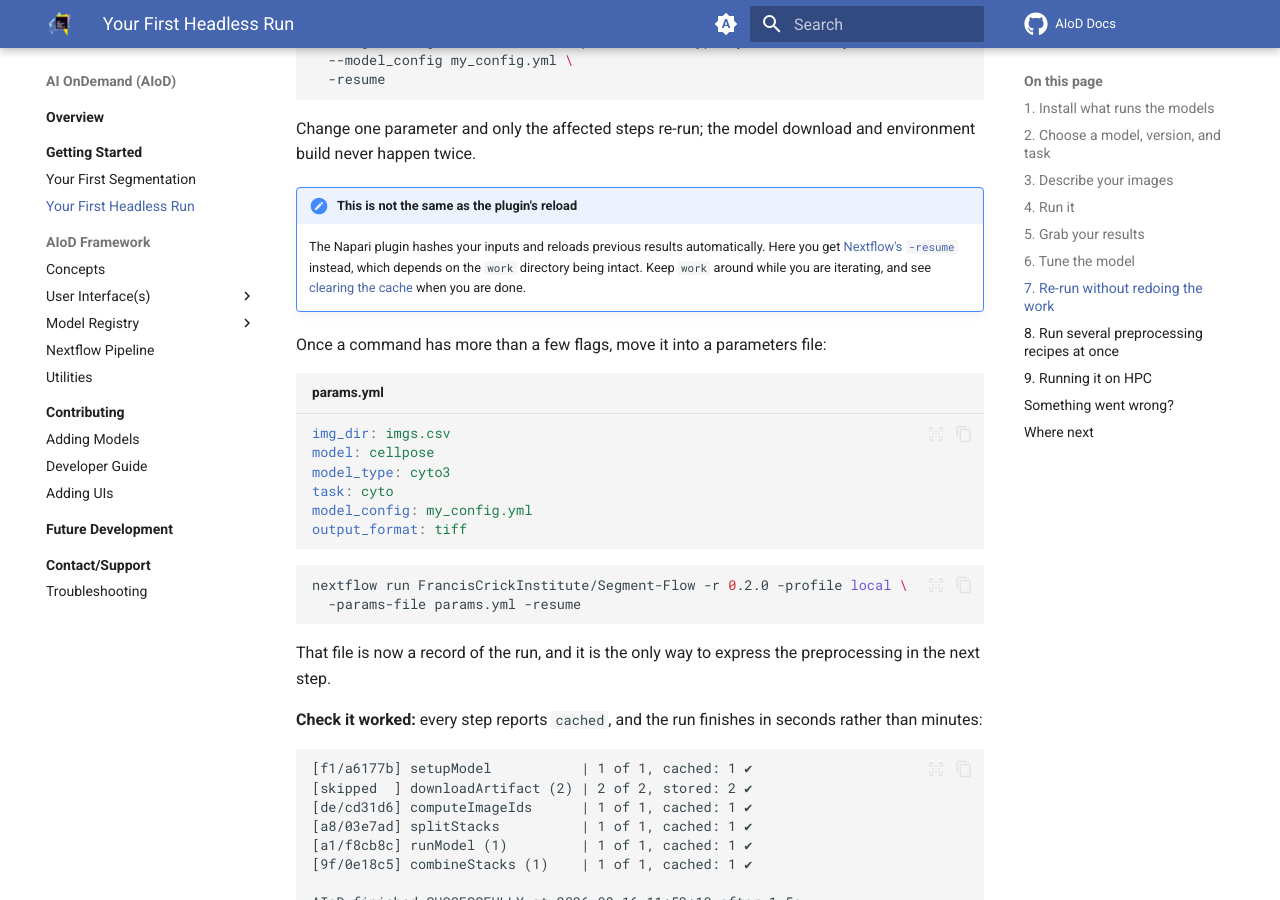
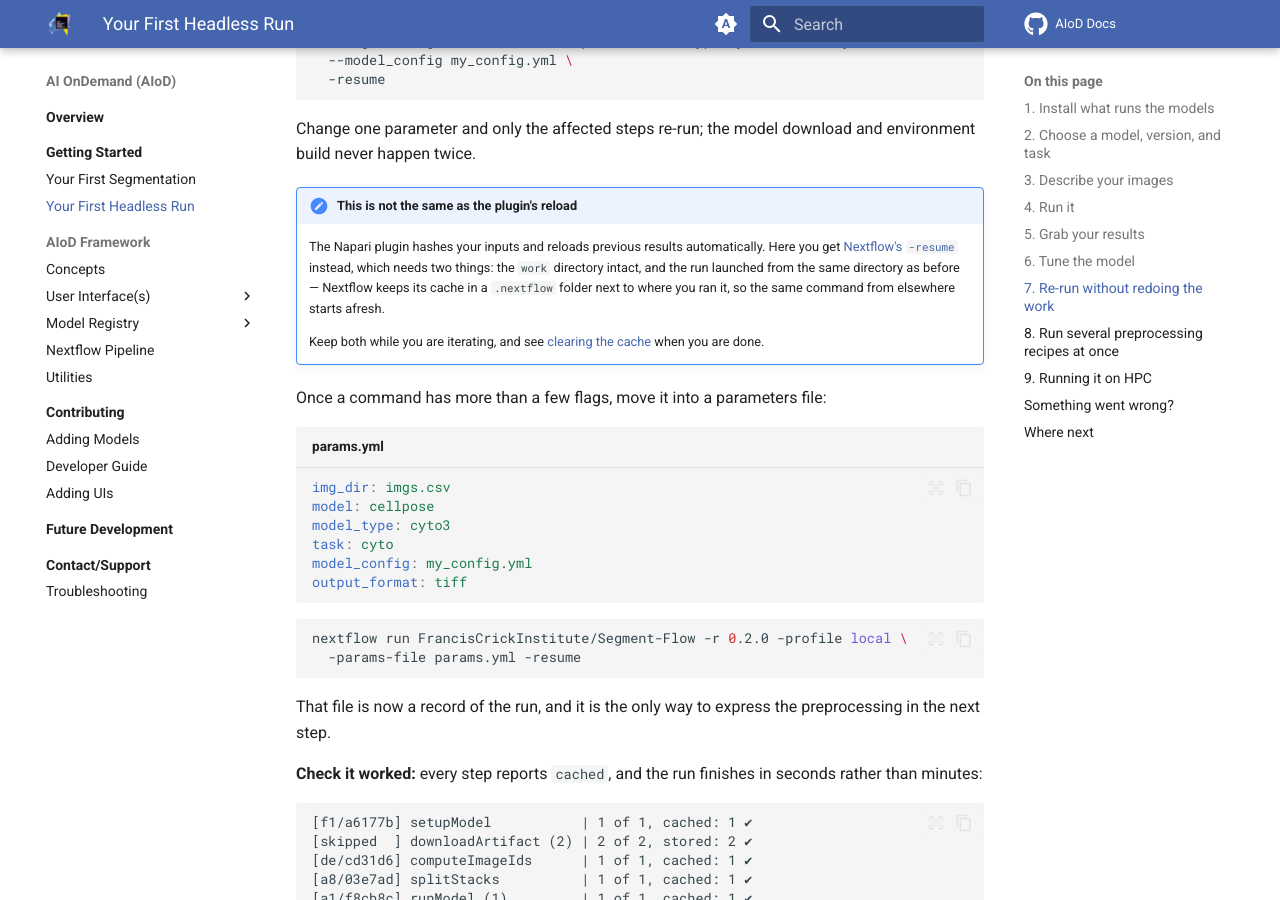
Before and after one commit to FrancisCrickInstitute/aiod_docs, an MkDocs documentation site: the page built from docs/sections/getting_started/first_headless_run.md, in a window 1280 px wide and 900 px high, scrolled down 7660 px. Built offline with MkDocs 1.6.1 and Material for MkDocs 9.7.7, drawn with Linux system fonts in a browser that asks for light colours; comment, search, counter and statistics services are not loaded.

Commit message:
Note that -resume also needs the same launch directory
Nextflow keeps its cache in a .nextflow folder beside where the run was
launched, so the same command from a different directory starts from
scratch even with the work directory intact. Confirmed by running the
same pipeline from two directories: no shared cache, and no task hash in
common.

Co-Authored-By: Claude Opus 5 (1M context) <noreply@anthropic.com>

```diff
--- a/docs/sections/getting_started/first_headless_run.md
+++ b/docs/sections/getting_started/first_headless_run.md
@@ -283,9 +283,7 @@ Two things to expect from that array. Its dtype depends on what the model produc
 
 If you would rather open the results in Fiji, QuPath or anything else, add `--output_format tiff` to the run and skip the decoding entirely. The output format is *not* part of the `Config Hash`, so re-running with `--output_format tiff` writes a `.tiff` alongside the existing `.rle` under the same name rather than being treated as a different experiment.
 
-Combined with [`-resume`](#7-re-run-without-redoing-the-work), that makes getting a second
-format cheap: only the combining step re-runs, so you get the other file in seconds
-without segmenting anything again.
+Combined with [`-resume`](#7-re-run-without-redoing-the-work), that makes getting a second format cheap: only the combining step re-runs, so you get the other file in seconds without segmenting anything again.
 
 **Check it worked:** there is one `_all` file per input image, and decoding it (or opening the TIFF) gives an array the same height and width as your input.
 
@@ -360,9 +358,12 @@ environment build never happen twice.
 
     The Napari plugin hashes your inputs and reloads previous results automatically. Here
     you get [Nextflow's `-resume`](https://www.nextflow.io/docs/latest/cache-and-resume.html)
-    instead, which depends on the `work` directory being intact. Keep `work` around while
-    you are iterating, and see [clearing the cache](../concepts/index.md#clearing-the-cache)
-    when you are done.
+    instead, which needs two things: the `work` directory intact, and the run launched
+    from the same directory as before — Nextflow keeps its cache in a `.nextflow`
+    folder next to where you ran it, so the same command from elsewhere starts afresh.
+
+    Keep both while you are iterating, and see
+    [clearing the cache](../concepts/index.md#clearing-the-cache) when you are done.
 
 Once a command has more than a few flags, move it into a parameters file:
 
```
